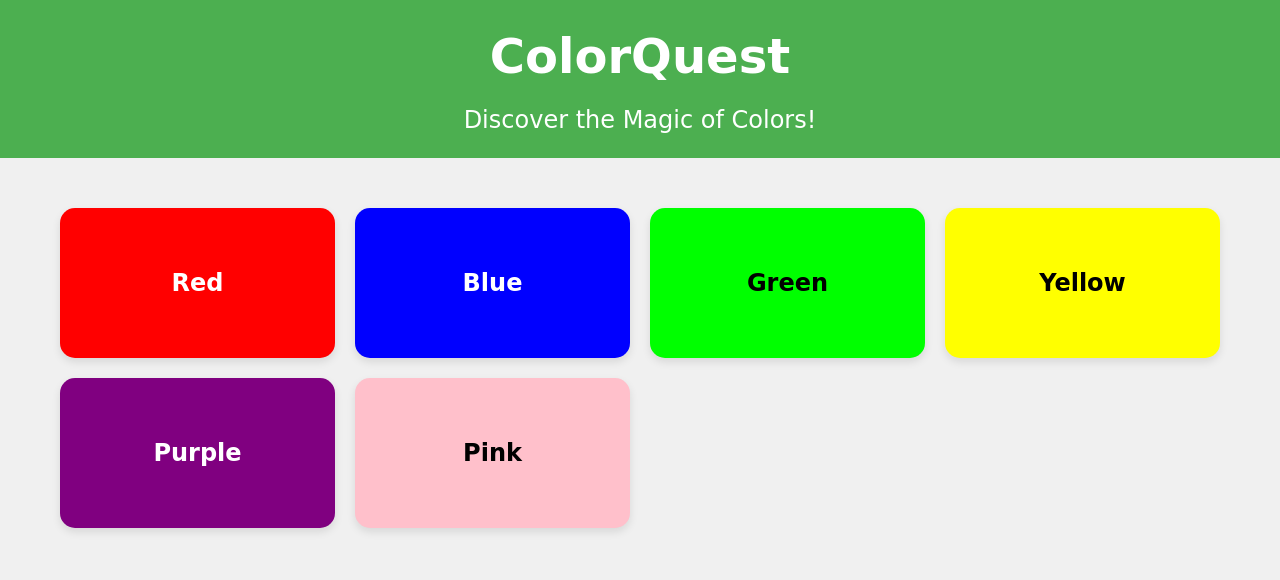
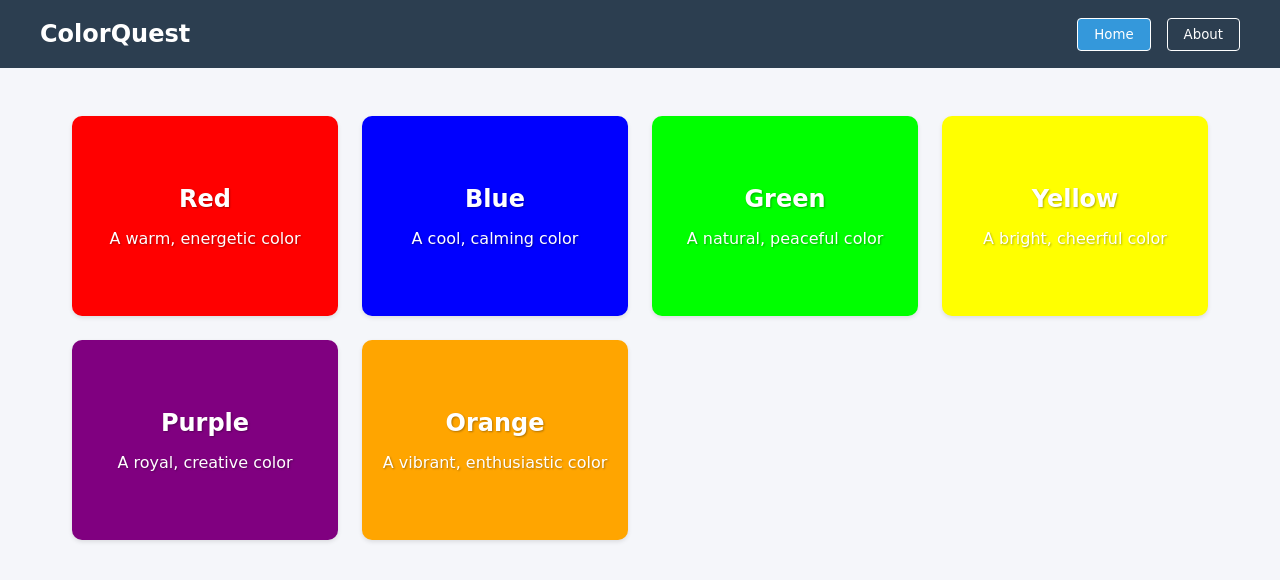
Before and after one commit to alyssagabrie/colorquest, a React (Vite) app: page / in a window 1280 px wide. Shown: the top 580 px of the page. Built offline with nearby package versions, Linux system fonts and the light colour scheme.

Commit message:
Add About page and update app structure

```diff
--- a/src/App.css
+++ b/src/App.css
@@ -77,3 +77,23 @@ button:active {
 .read-the-docs {
   color: #888;
 }
+
+.app {
+  min-height: 100vh;
+  background-color: #f5f6fa;
+}
+
+.color-grid {
+  display: grid;
+  grid-template-columns: repeat(auto-fit, minmax(250px, 1fr));
+  gap: 1.5rem;
+  padding: 1rem;
+}
+
+/* Add responsive styles for smaller screens */
+@media (max-width: 768px) {
+  .color-grid {
+    grid-template-columns: repeat(auto-fit, minmax(200px, 1fr));
+    gap: 1rem;
+  }
+}
--- a/src/App.tsx
+++ b/src/App.tsx
@@ -1,94 +1,92 @@
 import { useState } from 'react'
+import './App.css'
 import ColorCard from './components/ColorCard'
 import ColorDetail from './components/ColorDetail'
-import './App.css'
-
-interface Color {
-  name: string
-  hex: string
-  meaning: string
-  mythBusting: string
-}
-
-const colors: Color[] = [
-  {
-    name: 'Red',
-    hex: '#FF0000',
-    meaning: 'Red is the color of energy, passion, and excitement! It can make us feel strong and powerful. In many cultures, red is a lucky color that brings good fortune.',
-    mythBusting: 'Red is not just for sports cars! It\'s a color that everyone can enjoy, and it\'s been used in art and fashion for thousands of years.'
-  },
-  {
-    name: 'Blue',
-    hex: '#0000FF',
-    meaning: 'Blue is the color of calmness and peace. It reminds us of the sky and ocean. Many people find blue relaxing and it can help us feel more peaceful.',
-    mythBusting: 'Blue is not just for boys! In fact, until about 100 years ago, pink was considered a boy\'s color and blue was for girls!'
-  },
-  {
-    name: 'Green',
-    hex: '#00FF00',
-    meaning: 'Green is the color of nature and growth. It represents new beginnings and can make us feel refreshed and energized.',
-    mythBusting: 'Green is not just for plants! It\'s a color that can be used in many creative ways, from art to fashion to home decor.'
-  },
-  {
-    name: 'Yellow',
-    hex: '#FFFF00',
-    meaning: 'Yellow is the color of sunshine and happiness! It can make us feel cheerful and full of energy.',
-    mythBusting: 'Yellow is not just for caution signs! It\'s a bright, happy color that can be used in many fun and creative ways.'
-  },
-  {
-    name: 'Purple',
-    hex: '#800080',
-    meaning: 'Purple is the color of creativity and imagination. It combines the calm of blue and the energy of red.',
-    mythBusting: 'Purple is not just for royalty! While it was once rare and expensive to make, today anyone can enjoy this magical color.'
-  },
-  {
-    name: 'Pink',
-    hex: '#FFC0CB',
-    meaning: 'Pink is the color of kindness and compassion. It can make us feel gentle and caring.',
-    mythBusting: 'Pink is not just for girls! It\'s a color that everyone can enjoy, and it was actually considered a boy\'s color in the early 1900s!'
-  }
-]
+import About from './components/About'
 
 function App() {
-  const [selectedColor, setSelectedColor] = useState<Color | null>(null)
+  const [selectedColor, setSelectedColor] = useState<string | null>(null)
+  const [currentPage, setCurrentPage] = useState<'home' | 'about'>('home')
+
+  const colors = [
+    { name: 'Red', hex: '#FF0000', description: 'A warm, energetic color' },
+    { name: 'Blue', hex: '#0000FF', description: 'A cool, calming color' },
+    { name: 'Green', hex: '#00FF00', description: 'A natural, peaceful color' },
+    { name: 'Yellow', hex: '#FFFF00', description: 'A bright, cheerful color' },
+    { name: 'Purple', hex: '#800080', description: 'A royal, creative color' },
+    { name: 'Orange', hex: '#FFA500', description: 'A vibrant, enthusiastic color' }
+  ]
 
   return (
-    <div className="App">
-      <header style={{
-        backgroundColor: '#4CAF50',
-        padding: '20px',
-        color: 'white',
-        textAlign: 'center',
-        marginBottom: '30px'
+    <div className="app">
+      <nav style={{
+        backgroundColor: '#2c3e50',
+        padding: '1rem',
+        marginBottom: '2rem'
       }}>
-        <h1 style={{ fontSize: '48px', margin: 0 }}>ColorQuest</h1>
-        <p style={{ fontSize: '24px', margin: '10px 0 0 0' }}>Discover the Magic of Colors!</p>
-      </header>
+        <div style={{
+          maxWidth: '1200px',
+          margin: '0 auto',
+          display: 'flex',
+          justifyContent: 'space-between',
+          alignItems: 'center'
+        }}>
+          <h1 style={{ color: 'white', margin: 0 }}>ColorQuest</h1>
+          <div>
+            <button
+              onClick={() => setCurrentPage('home')}
+              style={{
+                backgroundColor: currentPage === 'home' ? '#3498db' : 'transparent',
+                color: 'white',
+                border: '1px solid white',
+                padding: '0.5rem 1rem',
+                marginRight: '1rem',
+                cursor: 'pointer',
+                borderRadius: '4px'
+              }}
+            >
+              Home
+            </button>
+            <button
+              onClick={() => setCurrentPage('about')}
+              style={{
+                backgroundColor: currentPage === 'about' ? '#3498db' : 'transparent',
+                color: 'white',
+                border: '1px solid white',
+                padding: '0.5rem 1rem',
+                cursor: 'pointer',
+                borderRadius: '4px'
+              }}
+            >
+              About
+            </button>
+          </div>
+        </div>
+      </nav>
 
-      {selectedColor ? (
-        <ColorDetail
-          color={selectedColor}
-          onBack={() => setSelectedColor(null)}
-        />
-      ) : (
-        <div style={{
-          display: 'grid',
-          gridTemplateColumns: 'repeat(auto-fit, minmax(250px, 1fr))',
-          gap: '20px',
-          padding: '20px',
-          maxWidth: '1200px',
-          margin: '0 auto'
-        }}>
-          {colors.map((color) => (
-            <ColorCard
-              key={color.name}
-              name={color.name}
-              color={color.hex}
-              onClick={() => setSelectedColor(color)}
-            />
-          ))}
-        </div>
-      )}
+      <main style={{ maxWidth: '1200px', margin: '0 auto', padding: '0 1rem' }}>
+        {currentPage === 'home' ? (
+          <>
+            <div className="color-grid">
+              {colors.map(color => (
+                <ColorCard
+                  key={color.name}
+                  color={color}
+                  onClick={() => setSelectedColor(color.name)}
+                />
+              ))}
+            </div>
+            {selectedColor && (
+              <ColorDetail
+                color={colors.find(c => c.name === selectedColor)!}
+                onClose={() => setSelectedColor(null)}
+              />
+            )}
+          </>
+        ) : (
+          <About />
+        )}
+      </main>
     </div>
   )
 }
--- /dev/null
+++ b/src/components/About.tsx
@@ -0,0 +1,43 @@
+import React from 'react';
+
+const About: React.FC = () => {
+  return (
+    <div className="about-container" style={{
+      maxWidth: '800px',
+      margin: '0 auto',
+      padding: '2rem',
+      backgroundColor: '#ffffff',
+      borderRadius: '10px',
+      boxShadow: '0 2px 4px rgba(0,0,0,0.1)'
+    }}>
+      <h1 style={{ color: '#2c3e50', marginBottom: '1.5rem' }}>About ColorQuest</h1>
+
+      <section style={{ marginBottom: '2rem' }}>
+        <h2 style={{ color: '#3498db', marginBottom: '1rem' }}>About the App</h2>
+        <p style={{ lineHeight: '1.6', color: '#34495e' }}>
+          ColorQuest is an interactive educational application designed to help children learn about colors in a fun and engaging way.
+          Through interactive color cards, quizzes, and reflection prompts, children can explore the world of colors while developing
+          their cognitive and creative skills.
+        </p>
+      </section>
+
+      <section style={{ marginBottom: '2rem' }}>
+        <h2 style={{ color: '#3498db', marginBottom: '1rem' }}>Author</h2>
+        <p style={{ lineHeight: '1.6', color: '#34495e' }}>
+          Created by Alyssa Gabrielle
+        </p>
+      </section>
+
+      <section>
+        <h2 style={{ color: '#3498db', marginBottom: '1rem' }}>Project Purpose</h2>
+        <p style={{ lineHeight: '1.6', color: '#34495e' }}>
+          This project was created as part of the training tool activity for the course "Women, Men & Communication" (16130).
+          The goal is to demonstrate the application of communication principles in educational technology, specifically focusing
+          on creating an engaging and effective learning experience for children.
+        </p>
+      </section>
+    </div>
+  );
+};
+
+export default About;
--- a/src/components/ColorCard.tsx
+++ b/src/components/ColorCard.tsx
@@ -1,30 +1,34 @@
 import React from 'react';
 
+interface Color {
+  name: string;
+  hex: string;
+  description: string;
+}
+
 interface ColorCardProps {
-  name: string;
-  color: string;
+  color: Color;
   onClick: () => void;
 }
 
-const ColorCard: React.FC<ColorCardProps> = ({ name, color, onClick }) => {
+const ColorCard: React.FC<ColorCardProps> = ({ color, onClick }) => {
   return (
     <div
       onClick={onClick}
       style={{
-        backgroundColor: color,
+        backgroundColor: color.hex,
         padding: '20px',
-        borderRadius: '15px',
+        borderRadius: '10px',
         cursor: 'pointer',
-        boxShadow: '0 4px 8px rgba(0,0,0,0.1)',
         transition: 'transform 0.2s',
+        boxShadow: '0 2px 4px rgba(0,0,0,0.1)',
         display: 'flex',
+        flexDirection: 'column',
         alignItems: 'center',
         justifyContent: 'center',
-        minHeight: '150px',
-        color: getContrastColor(color),
-        fontSize: '24px',
-        fontWeight: 'bold',
-        textAlign: 'center',
+        minHeight: '200px',
+        color: '#fff',
+        textShadow: '1px 1px 2px rgba(0,0,0,0.3)'
       }}
       onMouseOver={(e) => {
         e.currentTarget.style.transform = 'scale(1.05)';
@@ -33,7 +37,8 @@ const ColorCard: React.FC<ColorCardProps> = ({ name, color, onClick }) => {
         e.currentTarget.style.transform = 'scale(1)';
       }}
     >
-      {name}
+      <h2 style={{ margin: '0 0 10px 0', fontSize: '24px' }}>{color.name}</h2>
+      <p style={{ margin: 0, fontSize: '16px' }}>{color.description}</p>
     </div>
   );
 };
--- a/src/components/ColorDetail.tsx
+++ b/src/components/ColorDetail.tsx
@@ -1,231 +1,79 @@
-import React, { useState } from 'react';
+import React from 'react';
+
+interface Color {
+  name: string;
+  hex: string;
+  description: string;
+}
 
 interface ColorDetailProps {
-  color: {
-    name: string;
-    hex: string;
-    meaning: string;
-    mythBusting: string;
-  };
-  onBack: () => void;
+  color: Color;
+  onClose: () => void;
 }
 
-const ColorDetail: React.FC<ColorDetailProps> = ({ color, onBack }) => {
-  const [currentQuestion, setCurrentQuestion] = useState(0);
-  const [showQuiz, setShowQuiz] = useState(false);
-  const [showReflection, setShowReflection] = useState(false);
-
-  const quizQuestions = [
-    {
-      question: "Which color is only for boys?",
-      options: ["Blue", "Red", "Green", "None of these!"],
-      correctAnswer: 3
-    },
-    {
-      question: "Which color is only for girls?",
-      options: ["Pink", "Purple", "Yellow", "None of these!"],
-      correctAnswer: 3
-    },
-    {
-      question: "What does the color red often represent?",
-      options: ["Sadness", "Energy and passion", "Calmness", "Fear"],
-      correctAnswer: 1
-    },
-    {
-      question: "Which color is associated with nature?",
-      options: ["Blue", "Red", "Green", "Yellow"],
-      correctAnswer: 2
-    },
-    {
-      question: "Can colors have different meanings in different cultures?",
-      options: ["No, colors mean the same everywhere", "Yes, colors can have different meanings", "Only in some countries", "I'm not sure"],
-      correctAnswer: 1
-    }
-  ];
-
-  const reflectionPrompts = [
-    "How does this color make you feel?",
-    "Can you think of three things in nature that are this color?",
-    "What would you like to paint with this color?",
-    "How would you describe this color to someone who can't see?",
-    "What's your favorite thing about this color?"
-  ];
-
+const ColorDetail: React.FC<ColorDetailProps> = ({ color, onClose }) => {
   return (
-    <div style={{ padding: '20px', maxWidth: '800px', margin: '0 auto' }}>
-      <button
-        onClick={onBack}
-        style={{
-          padding: '10px 20px',
-          fontSize: '18px',
-          marginBottom: '20px',
-          backgroundColor: '#4CAF50',
-          color: 'white',
-          border: 'none',
-          borderRadius: '5px',
-          cursor: 'pointer'
-        }}
-      >
-        ← Back to Colors
-      </button>
-
+    <div style={{
+      position: 'fixed',
+      top: 0,
+      left: 0,
+      right: 0,
+      bottom: 0,
+      backgroundColor: 'rgba(0,0,0,0.8)',
+      display: 'flex',
+      alignItems: 'center',
+      justifyContent: 'center',
+      zIndex: 1000
+    }}>
       <div style={{
-        backgroundColor: color.hex,
-        padding: '20px',
-        borderRadius: '15px',
-        marginBottom: '20px',
-        color: getContrastColor(color.hex)
+        backgroundColor: 'white',
+        padding: '2rem',
+        borderRadius: '10px',
+        maxWidth: '600px',
+        width: '90%',
+        position: 'relative'
       }}>
-        <h1 style={{ fontSize: '36px', marginBottom: '20px' }}>{color.name}</h1>
-        <p style={{ fontSize: '20px' }}>{color.meaning}</p>
-      </div>
-
-      <div style={{
-        backgroundColor: '#f0f0f0',
-        padding: '20px',
-        borderRadius: '15px',
-        marginBottom: '20px'
-      }}>
-        <h2 style={{ fontSize: '28px', color: '#333' }}>Myth Busting!</h2>
-        <p style={{ fontSize: '18px' }}>{color.mythBusting}</p>
-      </div>
-
-      <div style={{ marginBottom: '20px' }}>
         <button
-          onClick={() => setShowQuiz(!showQuiz)}
+          onClick={onClose}
           style={{
-            padding: '10px 20px',
-            fontSize: '18px',
-            backgroundColor: '#2196F3',
-            color: 'white',
+            position: 'absolute',
+            top: '1rem',
+            right: '1rem',
+            background: 'none',
             border: 'none',
-            borderRadius: '5px',
+            fontSize: '1.5rem',
             cursor: 'pointer',
-            marginRight: '10px'
+            color: '#666'
           }}
         >
-          {showQuiz ? 'Hide Quiz' : 'Take the Quiz!'}
+          ×
         </button>
 
-        <button
-          onClick={() => setShowReflection(!showReflection)}
-          style={{
-            padding: '10px 20px',
-            fontSize: '18px',
-            backgroundColor: '#9C27B0',
-            color: 'white',
-            border: 'none',
-            borderRadius: '5px',
-            cursor: 'pointer'
-          }}
-        >
-          {showReflection ? 'Hide Reflection' : 'Think About It!'}
-        </button>
+        <div style={{
+          backgroundColor: color.hex,
+          height: '200px',
+          borderRadius: '10px',
+          marginBottom: '1.5rem',
+          display: 'flex',
+          alignItems: 'center',
+          justifyContent: 'center',
+          color: '#fff',
+          textShadow: '1px 1px 2px rgba(0,0,0,0.3)',
+          fontSize: '2rem',
+          fontWeight: 'bold'
+        }}>
+          {color.name}
+        </div>
+
+        <h2 style={{ color: '#2c3e50', marginBottom: '1rem' }}>{color.name}</h2>
+        <p style={{ color: '#34495e', lineHeight: '1.6' }}>{color.description}</p>
+
+        <div style={{ marginTop: '1.5rem', color: '#7f8c8d' }}>
+          <p>Hex Code: {color.hex}</p>
+        </div>
       </div>
-
-      {showQuiz && (
-        <div style={{
-          backgroundColor: '#e3f2fd',
-          padding: '20px',
-          borderRadius: '15px',
-          marginBottom: '20px'
-        }}>
-          <h2 style={{ fontSize: '28px', color: '#333' }}>Color Quiz</h2>
-          <div style={{ fontSize: '20px', marginBottom: '20px' }}>
-            {quizQuestions[currentQuestion].question}
-          </div>
-          <div style={{ display: 'flex', flexDirection: 'column', gap: '10px' }}>
-            {quizQuestions[currentQuestion].options.map((option, index) => (
-              <button
-                key={index}
-                onClick={() => {
-                  if (index === quizQuestions[currentQuestion].correctAnswer) {
-                    alert('Correct! Great job! 🎉');
-                  } else {
-                    alert('That\'s not quite right. Try again! 💪');
-                  }
-                }}
-                style={{
-                  padding: '10px 20px',
-                  fontSize: '18px',
-                  backgroundColor: '#fff',
-                  border: '2px solid #2196F3',
-                  borderRadius: '5px',
-                  cursor: 'pointer',
-                  textAlign: 'left'
-                }}
-              >
-                {option}
-              </button>
-            ))}
-          </div>
-          <button
-            onClick={() => setCurrentQuestion((prev) => (prev + 1) % quizQuestions.length)}
-            style={{
-              padding: '10px 20px',
-              fontSize: '18px',
-              backgroundColor: '#4CAF50',
-              color: 'white',
-              border: 'none',
-              borderRadius: '5px',
-              cursor: 'pointer',
-              marginTop: '20px'
-            }}
-          >
-            Next Question
-          </button>
-        </div>
-      )}
-
-      {showReflection && (
-        <div style={{
-          backgroundColor: '#f3e5f5',
-          padding: '20px',
-          borderRadius: '15px'
-        }}>
-          <h2 style={{ fontSize: '28px', color: '#333' }}>Think About It!</h2>
-          <div style={{ fontSize: '20px', marginBottom: '20px' }}>
-            {reflectionPrompts[currentQuestion]}
-          </div>
-          <textarea
-            style={{
-              width: '100%',
-              height: '100px',
-              padding: '10px',
-              fontSize: '18px',
-              borderRadius: '5px',
-              border: '2px solid #9C27B0',
-              marginBottom: '10px'
-            }}
-            placeholder="Write your thoughts here..."
-          />
-          <button
-            onClick={() => setCurrentQuestion((prev) => (prev + 1) % reflectionPrompts.length)}
-            style={{
-              padding: '10px 20px',
-              fontSize: '18px',
-              backgroundColor: '#9C27B0',
-              color: 'white',
-              border: 'none',
-              borderRadius: '5px',
-              cursor: 'pointer'
-            }}
-          >
-            Next Prompt
-          </button>
-        </div>
-      )}
     </div>
   );
 };
 
-// Helper function to determine text color based on background color
-function getContrastColor(hexColor: string): string {
-  const r = parseInt(hexColor.slice(1, 3), 16);
-  const g = parseInt(hexColor.slice(3, 5), 16);
-  const b = parseInt(hexColor.slice(5, 7), 16);
-  const luminance = (0.299 * r + 0.587 * g + 0.114 * b) / 255;
-  return luminance > 0.5 ? '#000000' : '#FFFFFF';
-}
-
 export default ColorDetail;
```
